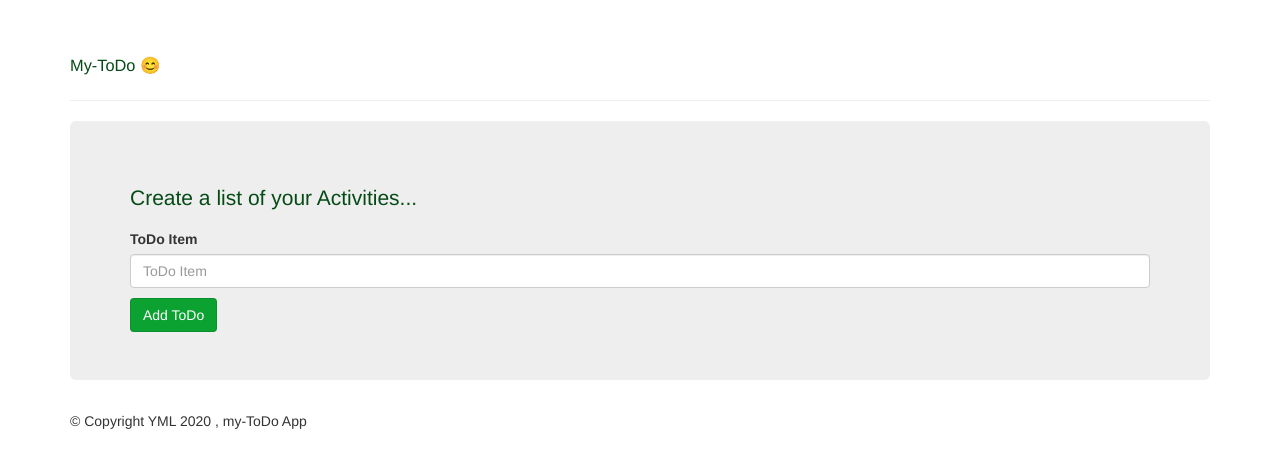
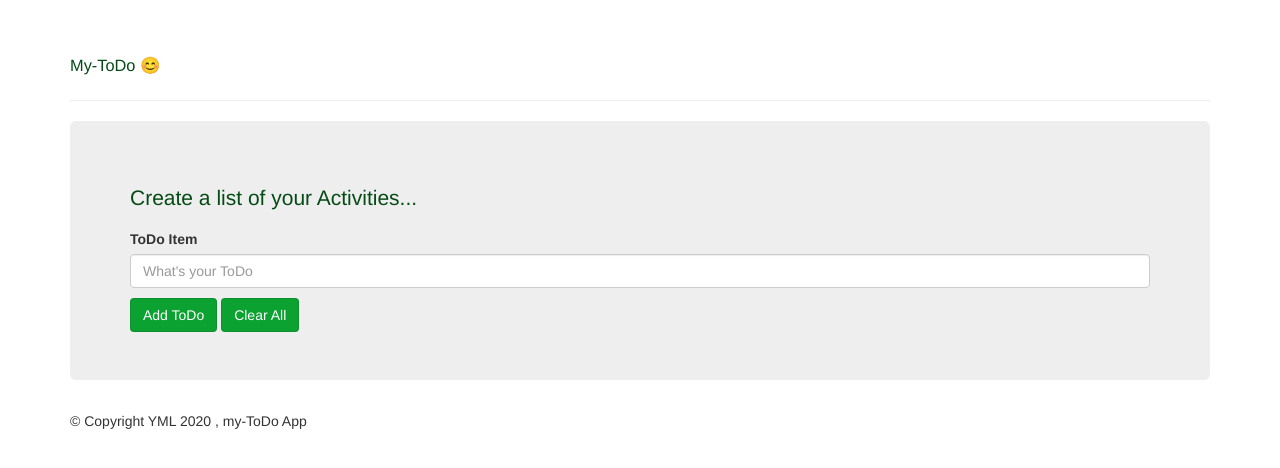
Before and after one commit to YemmyFolayan/my-ToDO-APP, a plain HTML site: page index.html in a window 1280 px wide. Drawn offline with Linux system fonts and the light colour scheme.

Commit message:
Update index.html

```diff
--- a/index.html
+++ b/index.html
@@ -7,7 +7,7 @@
     <title>ToDo App</title>
     <link rel="stylesheet" href="css/bootstrap.min.css">
     <link rel="stylesheet" href="css/app.css">
-    <link rel="manifest" href='./manifest.json' />
+    <!-- <link rel="manifest" href='./manifest.json' /> -->
 </head>
 <body>
     <div class="container">
@@ -22,9 +22,13 @@
             <form id="toDoApp">
                 <div class="form-group">
                     <label for="toDoItem">ToDo Item</label>
-                    <input type="text" class="form-control" id="toDoItem" placeholder="ToDo Item">
+                    <input type="text" class="form-control" id="toDoItem" placeholder="What's your ToDo">
+
+
                 </div>
                 <button type="submit" class="btn btn-primary">Add ToDo</button>
+
+                <input type="button" value="Clear All" class="btn btn-primary" onclick="removeAll()">
             </form>
         </div>
 
```
